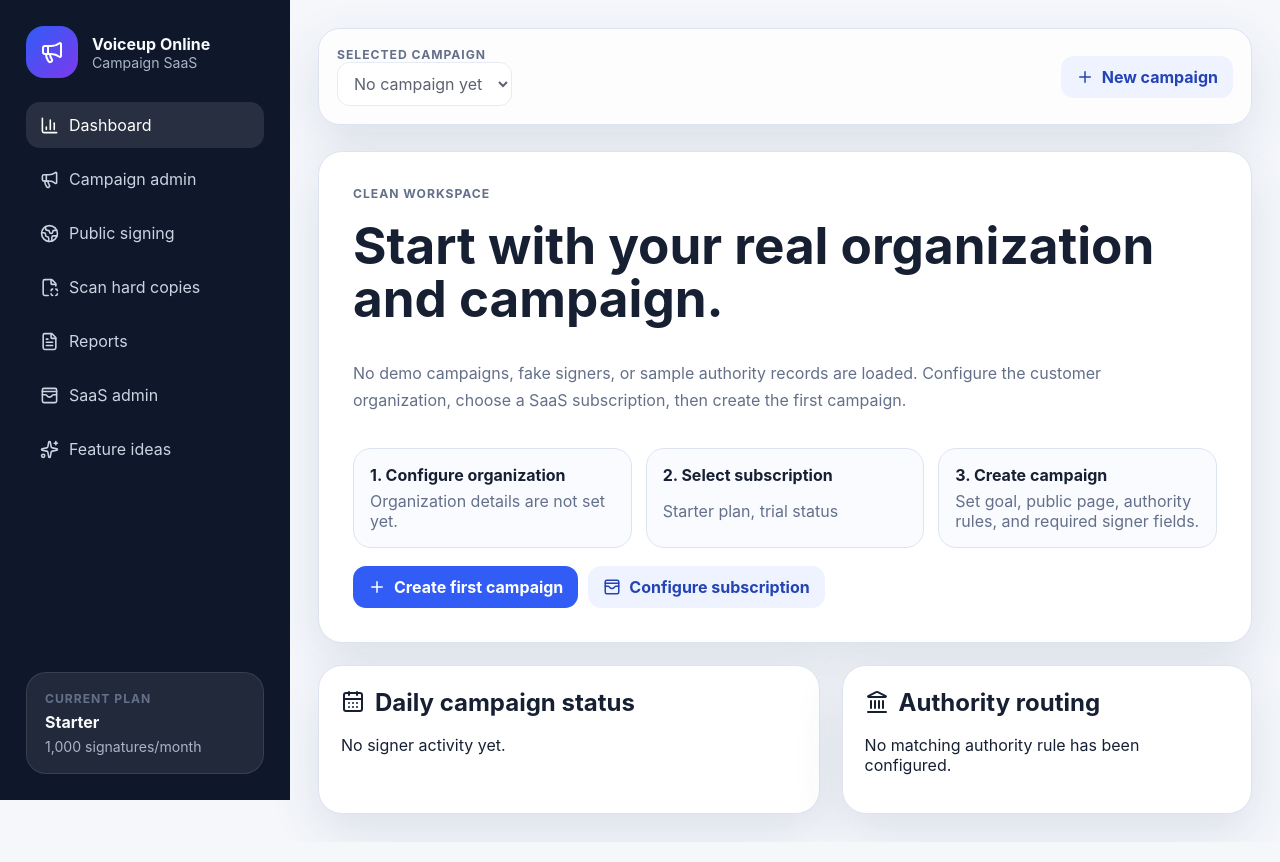
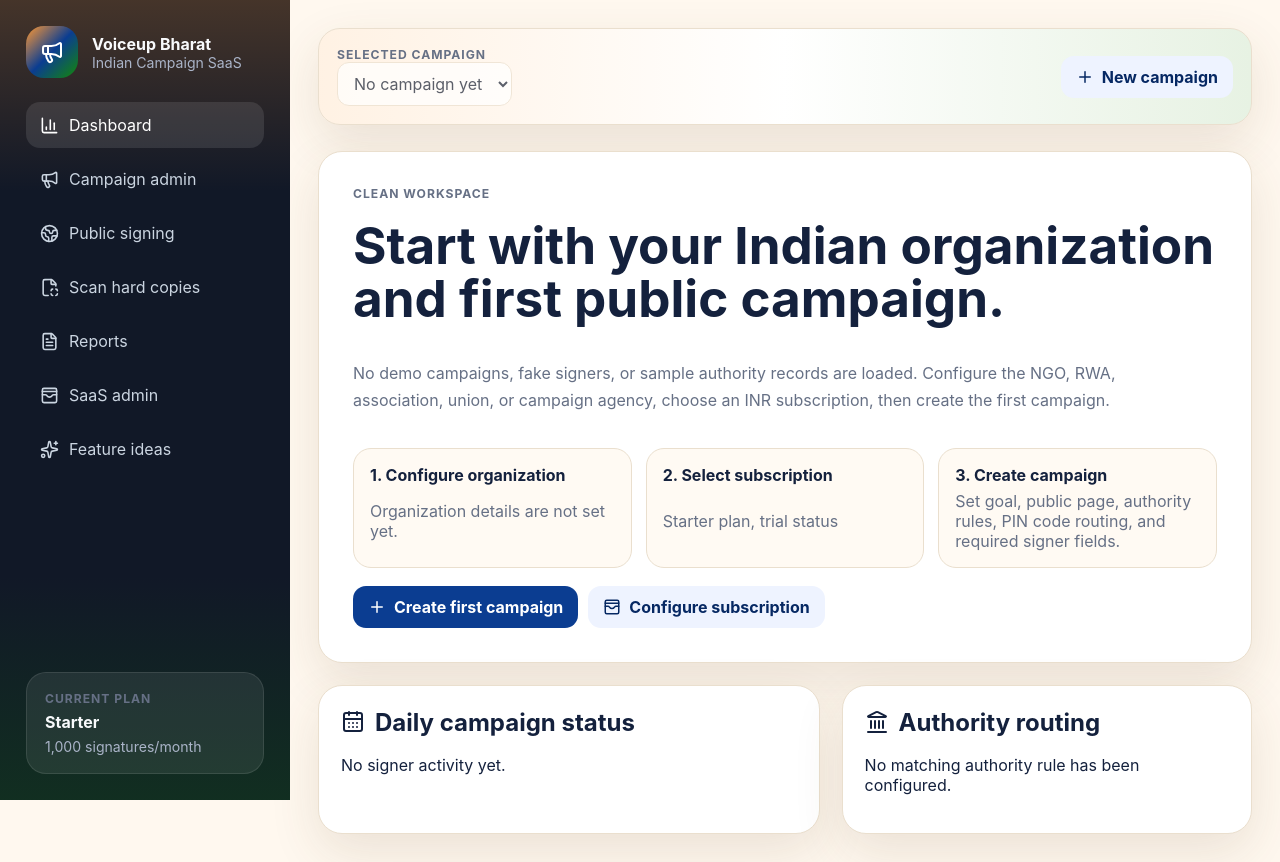
Before and after one commit to Pintu526/VoiceupOnline, a React (Vite) app: page / in a window 1280 px wide. Built offline with nearby package versions, Linux system fonts and the light colour scheme.

Commit message:
Localize campaign SaaS for India
Co-authored-by: Pintu526 <Pintu526@users.noreply.github.com>

```diff
--- a/index.html
+++ b/index.html
@@ -5,9 +5,9 @@
     <meta name="viewport" content="width=device-width, initial-scale=1.0" />
     <meta
       name="description"
-      content="Voiceup Online campaign management platform for online signatures, scanned hard-copy processing, authority routing, SaaS administration, and reporting."
+      content="Voiceup Bharat campaign management platform for Indian public campaigns, online signatures, scanned hard-copy processing, authority routing, SaaS administration, and INR subscriptions."
     />
-    <title>Voiceup Online Campaign Manager</title>
+    <title>Voiceup Bharat Campaign Manager</title>
   </head>
   <body>
     <div id="root"></div>
--- a/src/App.tsx
+++ b/src/App.tsx
@@ -125,21 +125,21 @@ function App() {
   function createCampaign() {
     const campaign: Campaign = {
       id: createId("cmp"),
-      title: "New Campaign",
+      title: "New Public Campaign",
       slug: `new-campaign-${Date.now()}`,
       category: "Civic",
-      description: "Describe the issue, requested action, and why people should support it.",
-      location: "Your city or district",
+      description: "Describe the public issue, requested action, and why citizens should support it.",
+      location: "City / District / Ward",
       postalCode: "",
       startDate: new Date().toISOString().slice(0, 10),
       endDate: new Date(Date.now() + 30 * 86400000).toISOString().slice(0, 10),
       goal: 1000,
       status: "Draft",
       consentText:
-        "I consent to this organization storing my details and using them only for this campaign submission.",
+        "I consent to this organization storing my details and using them only for this campaign submission in India.",
       requiredFields: ["name", "email", "phone", "address", "postalCode"],
-      shareUrl: "https://voiceup.example/c/new-campaign",
-      qrLabel: "VOICEUP-NEW-CAMPAIGN"
+      shareUrl: "https://voiceup.in/c/new-campaign",
+      qrLabel: "VOICEUP-INDIA-CAMPAIGN"
     };
     setCampaigns((currentCampaigns) => [...currentCampaigns, campaign]);
     setActiveCampaignId(campaign.id);
@@ -152,7 +152,7 @@ function App() {
     const publishedCampaign = {
       ...campaignDraft,
       status: "Published" as const,
-      shareUrl: `https://${organization.customDomain || "voiceup.example"}/c/${campaignDraft.slug}`
+      shareUrl: `https://${organization.customDomain || "voiceup.in"}/c/${campaignDraft.slug}`
     };
     setCampaignDraft(publishedCampaign);
     setCampaigns((currentCampaigns) =>
@@ -286,8 +286,8 @@ function App() {
             <Megaphone size={24} />
           </div>
           <div>
-            <strong>Voiceup Online</strong>
-            <span>Campaign SaaS</span>
+            <strong>Voiceup Bharat</strong>
+            <span>Indian Campaign SaaS</span>
           </div>
         </div>
         <nav className="nav">
@@ -364,7 +364,7 @@ function App() {
                     <div className="progress">
                       <div style={{ width: `${authorityMatch.score}%` }} />
                     </div>
-                    <small>{authorityMatch.score}% routing confidence by category, location, and postal code.</small>
+                    <small>{authorityMatch.score}% routing confidence by category, location, and PIN code.</small>
                   </div>
                 ) : (
                   <p>No matching authority rule has been configured.</p>
@@ -430,7 +430,7 @@ function App() {
                     onChange={(event) => setCampaignDraft({ ...campaignDraft, location: event.target.value })}
                   />
                 </Field>
-                <Field label="Postal code">
+                  <Field label="PIN code">
                   <input
                     value={campaignDraft.postalCode}
                     onChange={(event) => setCampaignDraft({ ...campaignDraft, postalCode: event.target.value })}
@@ -456,7 +456,7 @@ function App() {
                     onChange={(event) => setCampaignDraft({ ...campaignDraft, shareUrl: event.target.value })}
                   />
                 </Field>
-                <Field label="QR label">
+                  <Field label="QR / WhatsApp campaign label">
                   <input
                     value={campaignDraft.qrLabel}
                     onChange={(event) => setCampaignDraft({ ...campaignDraft, qrLabel: event.target.value })}
@@ -490,7 +490,7 @@ function App() {
                           setCampaignDraft({ ...campaignDraft, requiredFields });
                         }}
                       />
-                      {field}
+                      {field === "postalCode" ? "PIN code" : field}
                     </label>
                   ))}
                 </div>
@@ -505,8 +505,8 @@ function App() {
                 </form>
               ) : (
                 <NoCampaignPanel
-                  title="Create the first campaign"
-                  description="This workspace is clean and has no sample data. Start by creating a real campaign for your organization or customer."
+                  title="Create the first Indian campaign"
+                  description="This workspace is clean and has no sample data. Start by creating a real campaign for an NGO, RWA, association, union, or campaign agency."
                   onCreateCampaign={createCampaign}
                 />
               )}
@@ -609,7 +609,7 @@ function App() {
                     onChange={(event) => setPublicForm({ ...publicForm, address: event.target.value })}
                   />
                   <input
-                    placeholder="Postal code"
+                    placeholder="PIN code"
                     value={publicForm.postalCode}
                     onChange={(event) => setPublicForm({ ...publicForm, postalCode: event.target.value })}
                   />
@@ -887,7 +887,7 @@ function App() {
                 </Field>
                 <Field label="Custom domain">
                   <input
-                    placeholder="campaigns.customer.org"
+                    placeholder="campaigns.customer.in"
                     value={organization.customDomain}
                     onChange={(event) => setOrganization({ ...organization, customDomain: event.target.value })}
                   />
@@ -922,7 +922,7 @@ function App() {
                     `${plan.monthlyScanLimit.toLocaleString()} scans/month`,
                     ...plan.features
                   ]}
-                  highlighted={organization.plan === plan.name || plan.recommended}
+                  highlighted={organization.plan === plan.name}
                   actionLabel={organization.plan === plan.name ? "Selected" : `Select ${plan.name}`}
                   onSelect={() => selectSubscriptionPlan(plan.name)}
                 />
@@ -1130,10 +1130,10 @@ function EmptyWorkspace({
   return (
     <div className="empty-state">
       <span className="eyebrow">Clean workspace</span>
-      <h1>Start with your real organization and campaign.</h1>
+      <h1>Start with your Indian organization and first public campaign.</h1>
       <p>
-        No demo campaigns, fake signers, or sample authority records are loaded. Configure the customer organization,
-        choose a SaaS subscription, then create the first campaign.
+        No demo campaigns, fake signers, or sample authority records are loaded. Configure the NGO, RWA, association,
+        union, or campaign agency, choose an INR subscription, then create the first campaign.
       </p>
       <div className="onboarding-grid">
         <div>
@@ -1148,7 +1148,7 @@ function EmptyWorkspace({
         </div>
         <div>
           <strong>3. Create campaign</strong>
-          <span>Set goal, public page, authority rules, and required signer fields.</span>
+          <span>Set goal, public page, authority rules, PIN code routing, and required signer fields.</span>
         </div>
       </div>
       <div className="button-row">
@@ -1206,7 +1206,7 @@ const blankScanTemplate = `Name:
 Email:
 Phone:
 Address:
-Postal Code:
+PIN Code:
 Comment:`;
 
 export default App;
--- a/src/data.ts
+++ b/src/data.ts
@@ -25,50 +25,56 @@ export const initialOrganization: Organization = {
 export const subscriptionPlans: SubscriptionPlan[] = [
   {
     name: "Starter",
-    price: "$29/month",
+    price: "₹999/month",
     monthlySignatureLimit: 1000,
     monthlyScanLimit: 100,
     campaignLimit: 1,
-    features: ["1 active campaign", "Online signing page", "CSV export", "Basic campaign dashboard"]
+    features: ["1 active campaign", "Online signing page", "CSV export", "Basic ward/district dashboard"]
   },
   {
     name: "Professional",
-    price: "$99/month",
+    price: "₹4,999/month",
     monthlySignatureLimit: 25000,
     monthlyScanLimit: 2000,
     campaignLimit: "Unlimited",
-    features: ["Unlimited campaigns", "OCR scan review", "PDF reports", "Authority routing", "Custom branding"],
+    features: [
+      "Unlimited campaigns",
+      "OCR scan review",
+      "PDF reports",
+      "Authority routing by PIN code",
+      "Custom branding"
+    ],
     recommended: true
   },
   {
     name: "Enterprise",
-    price: "Custom",
+    price: "Custom INR quote",
     monthlySignatureLimit: 100000,
     monthlyScanLimit: 10000,
     campaignLimit: "Unlimited",
-    features: ["White-label SaaS portal", "Custom domain", "Audit logs", "API access", "Priority support"]
+    features: ["White-label SaaS portal", "Custom domain", "Audit logs", "API access", "Priority support in India"]
   }
 ];
 
 export const suggestedFeatures: SuggestedFeature[] = [
   {
-    title: "Volunteer/canvasser mobile mode",
-    benefit: "Collect signatures offline during field visits and sync them when internet is available.",
+    title: "Field volunteer mobile mode",
+    benefit: "Collect signatures offline during mohalla, ward, college, or village visits and sync when internet is available.",
     tier: "Professional"
   },
   {
-    title: "Automated supporter updates",
-    benefit: "Send SMS, WhatsApp, or email updates when milestones are reached or submissions are made.",
+    title: "WhatsApp and SMS supporter updates",
+    benefit: "Send milestone updates to supporters through India-friendly WhatsApp, SMS, or email channels.",
     tier: "Professional"
   },
   {
-    title: "White-label portals",
-    benefit: "Let client organizations use their own logo, color theme, and domain.",
+    title: "White-label Indian campaign portals",
+    benefit: "Let NGOs, associations, unions, RWAs, and campaign agencies use their own logo, theme, and domain.",
     tier: "Enterprise"
   },
   {
     title: "Audit log and legal evidence pack",
-    benefit: "Export a defensible submission bundle with consent, timestamps, scans, and reviewer actions.",
+    benefit: "Export a submission bundle with consent, timestamps, scans, reviewer actions, and authority details.",
     tier: "Enterprise"
   }
 ];
--- a/src/lib.ts
+++ b/src/lib.ts
@@ -127,7 +127,7 @@ export function createScanReviewItem(
 
 export function exportCsv(campaign: Campaign, signers: Signer[]) {
   const rows = [
-    ["Campaign", "Name", "Email", "Phone", "Address", "Postal Code", "Source", "Status", "Signed At", "Comment"],
+    ["Campaign", "Name", "Email", "Phone", "Address", "PIN Code", "Source", "Status", "Signed At", "Comment"],
     ...signers.map((signer) => [
       campaign.title,
       signer.name,
@@ -157,7 +157,7 @@ export function exportPdf(campaign: Campaign, signers: Signer[], authority: Auth
   doc.setFontSize(12);
   doc.text(`Campaign: ${campaign.title}`, 14, 32);
   doc.text(`Status: ${campaign.status}`, 14, 40);
-  doc.text(`Location: ${campaign.location} ${campaign.postalCode}`, 14, 48);
+  doc.text(`Location / PIN: ${campaign.location} ${campaign.postalCode}`, 14, 48);
   doc.text(`Verified signatures: ${metrics.verified} / ${campaign.goal} (${metrics.progress}%)`, 14, 56);
   doc.text(`Online: ${metrics.online} | Scanned: ${metrics.scanned} | Pending review: ${metrics.pending}`, 14, 64);
 
--- a/src/styles.css
+++ b/src/styles.css
@@ -1,20 +1,23 @@
 :root {
-  color: #172033;
-  background: #f5f7fb;
+  color: #14213d;
+  background: #fff8ef;
   font-family:
     Inter, ui-sans-serif, system-ui, -apple-system, BlinkMacSystemFont, "Segoe UI", sans-serif;
   font-synthesis: none;
   text-rendering: optimizeLegibility;
   -webkit-font-smoothing: antialiased;
-  --primary: #315cf6;
-  --primary-dark: #2443b5;
-  --accent: #12b981;
+  --primary: #0b3d91;
+  --primary-dark: #062863;
+  --accent: #138808;
+  --saffron: #ff9933;
+  --chakra: #0b3d91;
+  --india-green: #138808;
   --danger: #d64545;
-  --text-soft: #64708a;
-  --border: #dde4f0;
+  --text-soft: #667085;
+  --border: #eadfce;
   --panel: #ffffff;
-  --panel-soft: #f9fbff;
-  --shadow: 0 18px 50px rgba(45, 62, 95, 0.12);
+  --panel-soft: #fffaf3;
+  --shadow: 0 18px 50px rgba(93, 64, 31, 0.12);
 }
 
 * {
@@ -44,7 +47,10 @@ button {
 }
 
 .sidebar {
-  background: #0f172a;
+  background:
+    linear-gradient(180deg, rgba(255, 153, 51, 0.22), transparent 24%),
+    linear-gradient(0deg, rgba(19, 136, 8, 0.2), transparent 28%),
+    #111827;
   color: #f8fafc;
   display: flex;
   flex-direction: column;
@@ -64,7 +70,7 @@ button {
 .brand-mark,
 .metric-icon {
   align-items: center;
-  background: linear-gradient(135deg, var(--primary), #7c3aed);
+  background: linear-gradient(135deg, var(--saffron), var(--chakra), var(--india-green));
   border-radius: 18px;
   color: #ffffff;
   display: grid;
@@ -131,7 +137,9 @@ button {
 
 .topbar {
   align-items: center;
-  background: rgba(255, 255, 255, 0.78);
+  background:
+    linear-gradient(90deg, rgba(255, 153, 51, 0.12), rgba(255, 255, 255, 0.9), rgba(19, 136, 8, 0.1)),
+    rgba(255, 255, 255, 0.82);
   border: 1px solid var(--border);
   border-radius: 22px;
   box-shadow: var(--shadow);
@@ -244,7 +252,9 @@ textarea {
 }
 
 .hero::after {
-  background: radial-gradient(circle, rgba(49, 92, 246, 0.16), transparent 70%);
+  background:
+    radial-gradient(circle, rgba(11, 61, 145, 0.15), transparent 58%),
+    linear-gradient(135deg, rgba(255, 153, 51, 0.18), rgba(19, 136, 8, 0.12));
   content: "";
   height: 320px;
   position: absolute;
@@ -268,7 +278,9 @@ textarea {
 }
 
 .hero-progress {
-  background: #0f172a;
+  background:
+    linear-gradient(135deg, rgba(255, 153, 51, 0.16), rgba(19, 136, 8, 0.16)),
+    #111827;
   border-radius: 24px;
   color: #ffffff;
   display: grid;
@@ -290,7 +302,7 @@ textarea {
 }
 
 .progress div {
-  background: linear-gradient(90deg, var(--accent), var(--primary));
+  background: linear-gradient(90deg, var(--saffron), #ffffff, var(--india-green));
   height: 100%;
 }
 
@@ -401,9 +413,9 @@ td span {
 }
 
 .status-pill {
-  background: #eef3ff;
+  background: #fff3e2;
   border-radius: 999px;
-  color: var(--primary-dark);
+  color: #8a4d05;
   display: inline-flex;
   font-size: 0.82rem;
   font-weight: 800;
@@ -476,14 +488,14 @@ td span {
 }
 
 .bar-row i {
-  background: var(--primary);
+  background: linear-gradient(90deg, var(--saffron), var(--india-green));
   display: block;
   height: 100%;
 }
 
 .campaign-page {
   background:
-    linear-gradient(135deg, rgba(49, 92, 246, 0.1), rgba(18, 185, 129, 0.09)),
+    linear-gradient(135deg, rgba(255, 153, 51, 0.14), rgba(255, 255, 255, 0.74), rgba(19, 136, 8, 0.12)),
     #ffffff;
   padding: 34px;
 }
```
Also changed, not shown: 1 other file (tests, documents, lock files or other folders). Lines whose indentation alone changed are shown as unchanged.
